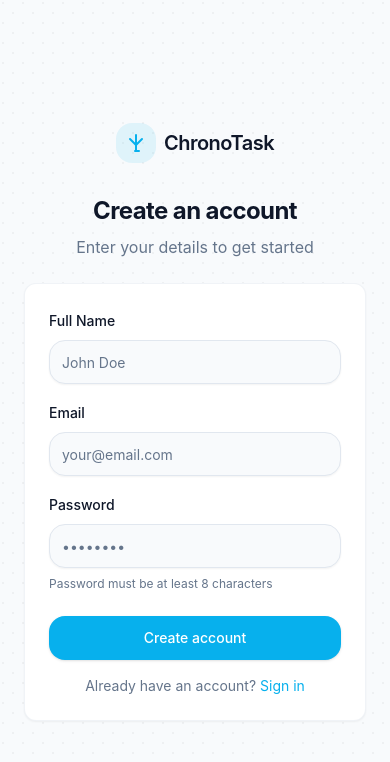
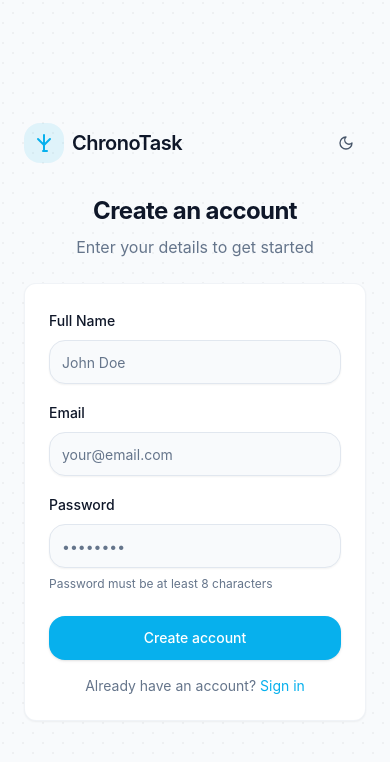
Before and after one commit to basiltt/todo-sentry-hub, a React (Vite) app: page /register in a window 390 px wide. Shown: the top 762 px of the page. Built offline with nearby package versions, Linux system fonts and the light colour scheme.

Commit message:
Add theme switcher to login page
The theme switcher component was missing from the login page. This commit adds the ThemeSwitcher component to the login page to ensure consistent theme switching functionality across all pages.

```diff
--- a/src/components/layouts/AuthLayout.tsx
+++ b/src/components/layouts/AuthLayout.tsx
@@ -1,6 +1,6 @@
-
 import React, { useEffect } from "react";
 import { Link } from "react-router-dom";
+import { ThemeSwitcher } from "@/components/ThemeSwitcher";
 
 interface AuthLayoutProps {
   children: React.ReactNode;
@@ -13,17 +13,10 @@ const AuthLayout: React.FC<AuthLayoutProps> = ({
   title,
   description,
 }) => {
-  // Set light mode as default
-  useEffect(() => {
-    if (document.documentElement.classList.contains("dark")) {
-      document.documentElement.classList.remove("dark");
-    }
-  }, []);
-
   return (
     <div className="min-h-screen grid lg:grid-cols-2 bg-dots-pattern">
       <div className="hidden lg:flex flex-col justify-between p-10 bg-secondary">
-        <div>
+        <div className="flex justify-between items-center">
           <Link to="/" className="flex items-center gap-2 group">
             <div className="relative w-10 h-10">
               <div className="absolute inset-0 bg-primary rounded-lg opacity-10 group-hover:opacity-20 transition-opacity"></div>
@@ -46,6 +39,7 @@ const AuthLayout: React.FC<AuthLayoutProps> = ({
             </div>
             <span className="text-xl font-semibold tracking-tight">ChronoTask</span>
           </Link>
+          <ThemeSwitcher />
         </div>
 
         <div className="relative">
@@ -82,7 +76,8 @@ const AuthLayout: React.FC<AuthLayoutProps> = ({
 
       <div className="flex flex-col justify-center items-center p-6 md:p-10">
         <div className="w-full max-w-md space-y-6">
-          <div className="lg:hidden flex items-center justify-center gap-2 mb-8">
+          <div className="lg:hidden flex items-center justify-between mb-8">
+            <Link to="/" className="flex items-center gap-2 group">
               <div className="relative w-10 h-10">
                 <div className="absolute inset-0 bg-primary rounded-lg opacity-10"></div>
                 <div className="absolute inset-0 flex items-center justify-center">
@@ -103,6 +98,8 @@ const AuthLayout: React.FC<AuthLayoutProps> = ({
                 </div>
               </div>
               <span className="text-xl font-semibold tracking-tight">ChronoTask</span>
+            </Link>
+            <ThemeSwitcher />
           </div>
 
           <div className="space-y-2 text-center">
```
Lines whose indentation alone changed are shown as unchanged.
